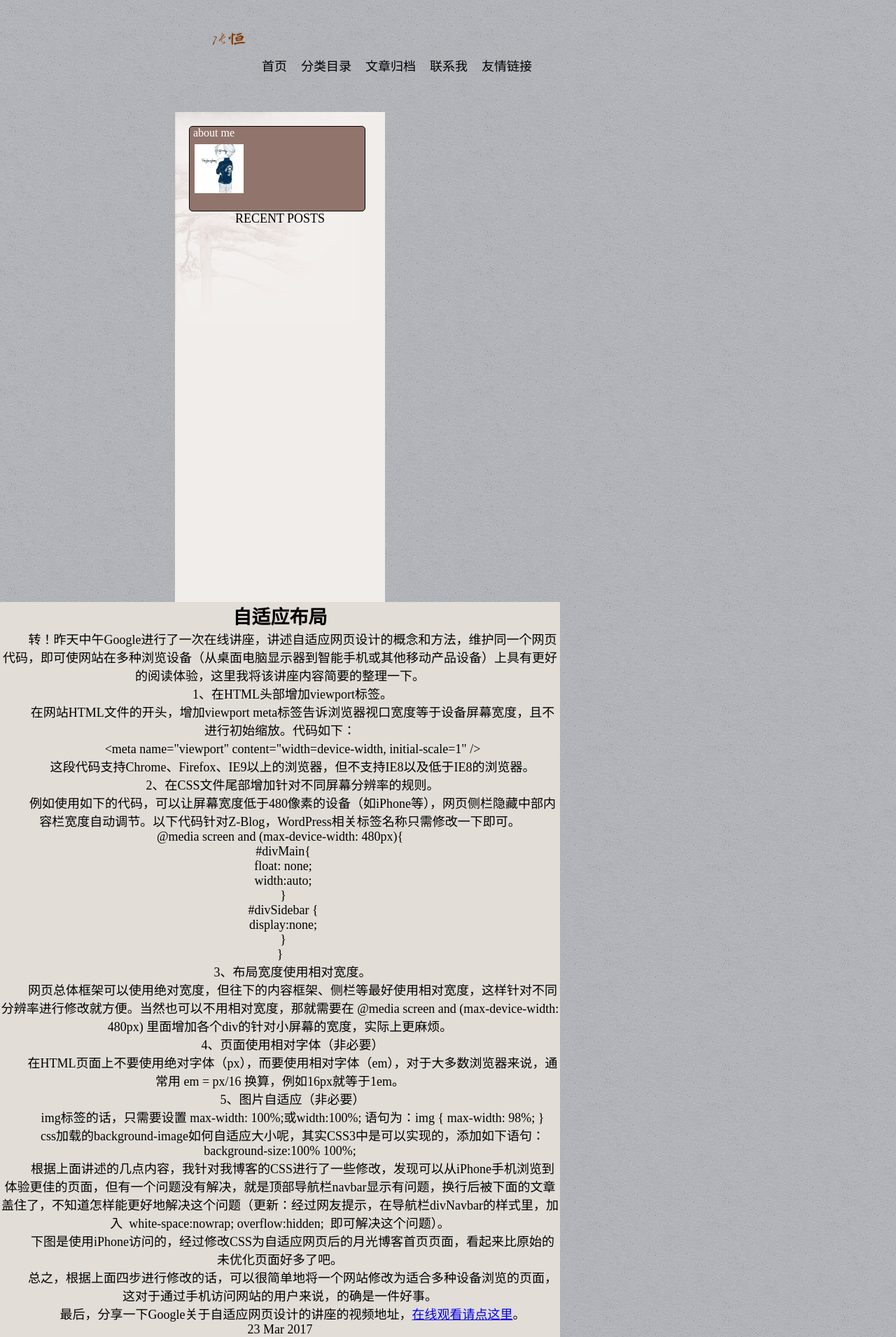
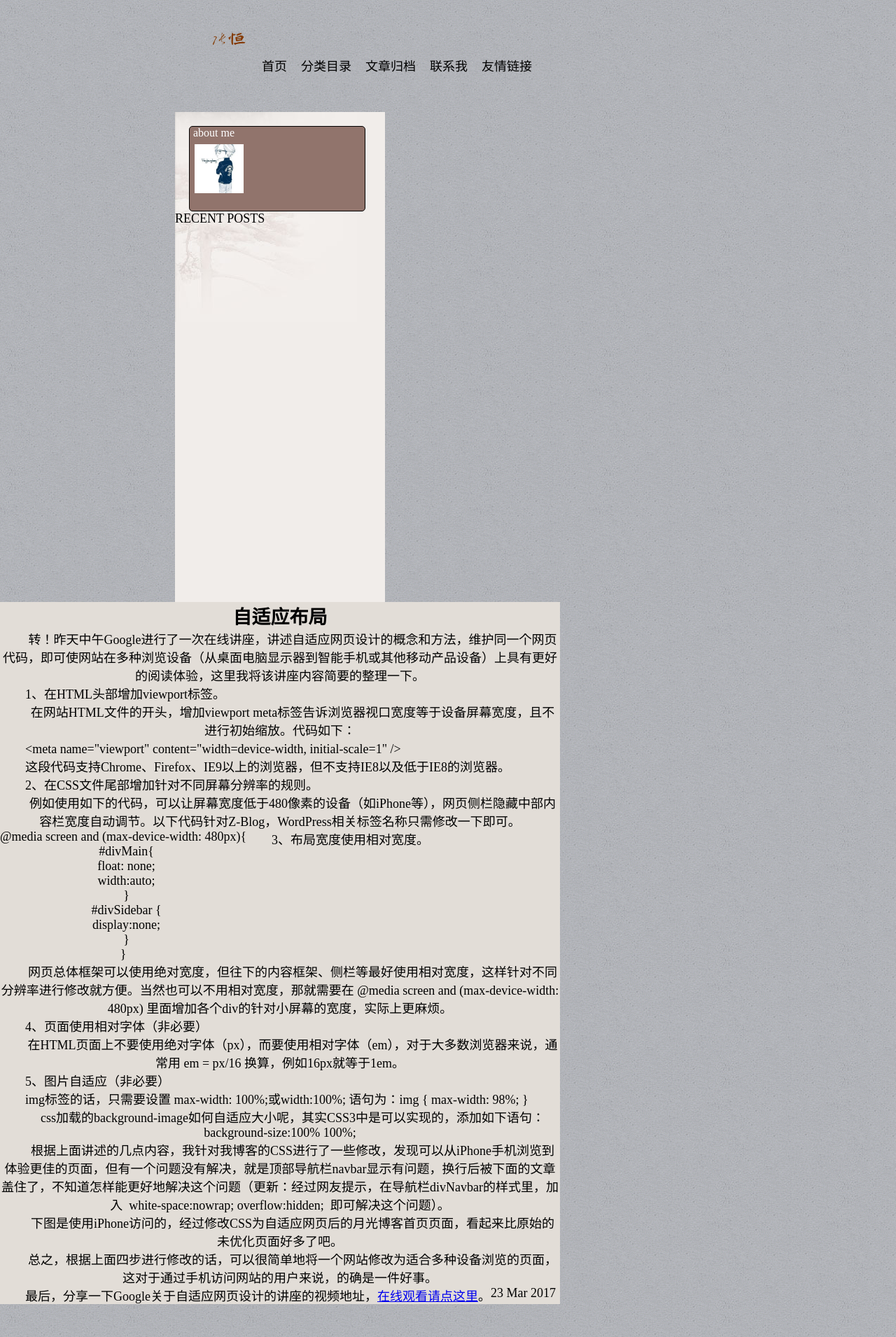
Before and after one commit to CNzhangheng/jekyll_demo, a Jekyll site: the page built from _posts/2017-03-23-1.html, in a window 1280 px wide. Shown: the whole page at 70% size. Built offline with Jekyll 4.4.1, drawn with Linux system fonts in a browser that asks for light colours.

Commit message:
Update 2017-03-23-1.html

```diff
--- a/_posts/2017-03-23-1.html
+++ b/_posts/2017-03-23-1.html
@@ -2,6 +2,11 @@
 layout: default
 title: 自适应布局
 ---
+<style>
+    p{
+        float: left;
+    }
+</style>
 <h2>{{ page.title }}</h2>
 <p>　　转！昨天中午Google进行了一次在线讲座，讲述自适应网页设计的概念和方法，维护同一个网页代码，即可使网站在多种浏览设备（从桌面电脑显示器到智能手机或其他移动产品设备）上具有更好的阅读体验，这里我将该讲座内容简要的整理一下。</p>
 <p>　　1、在HTML头部增加viewport标签。</p>
```
